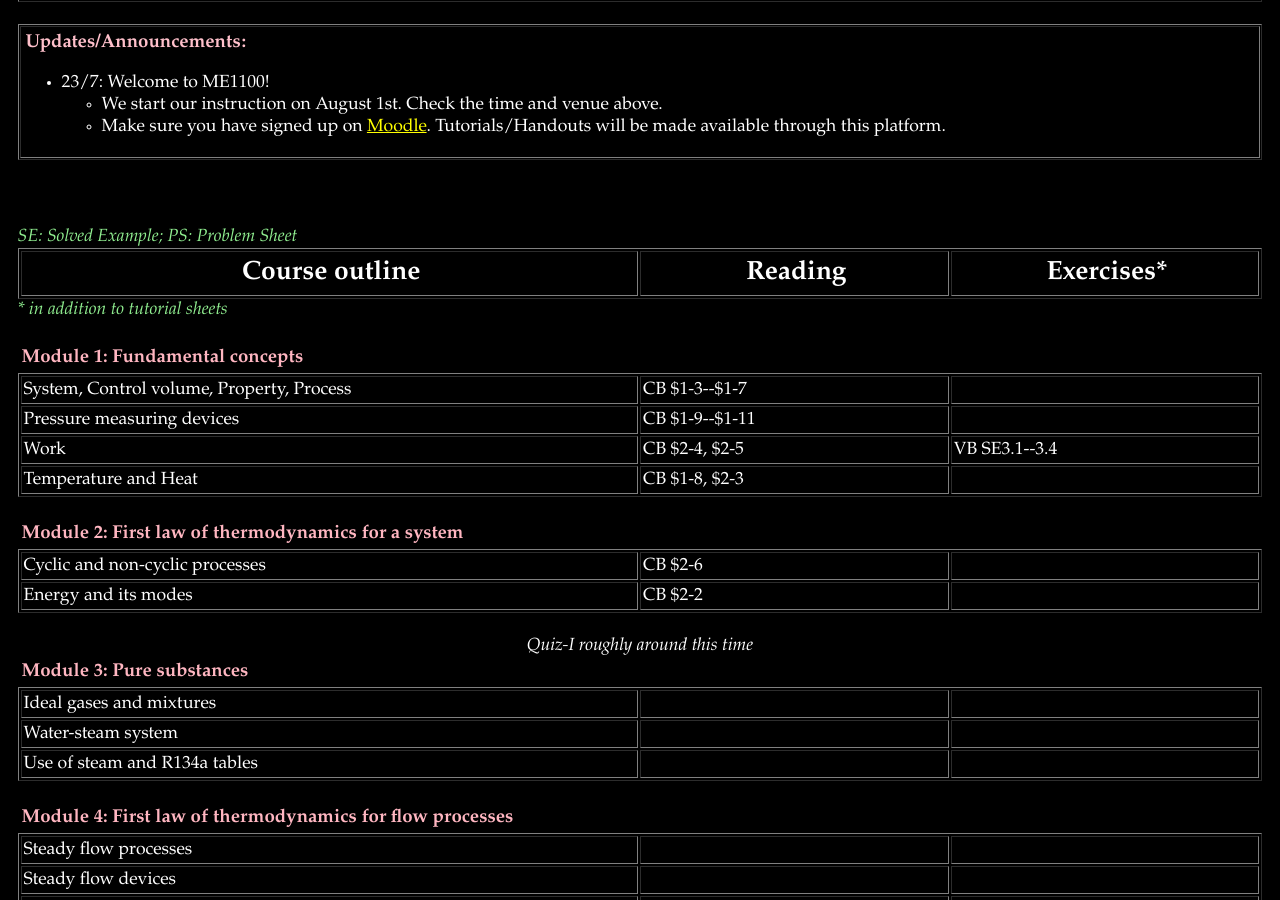
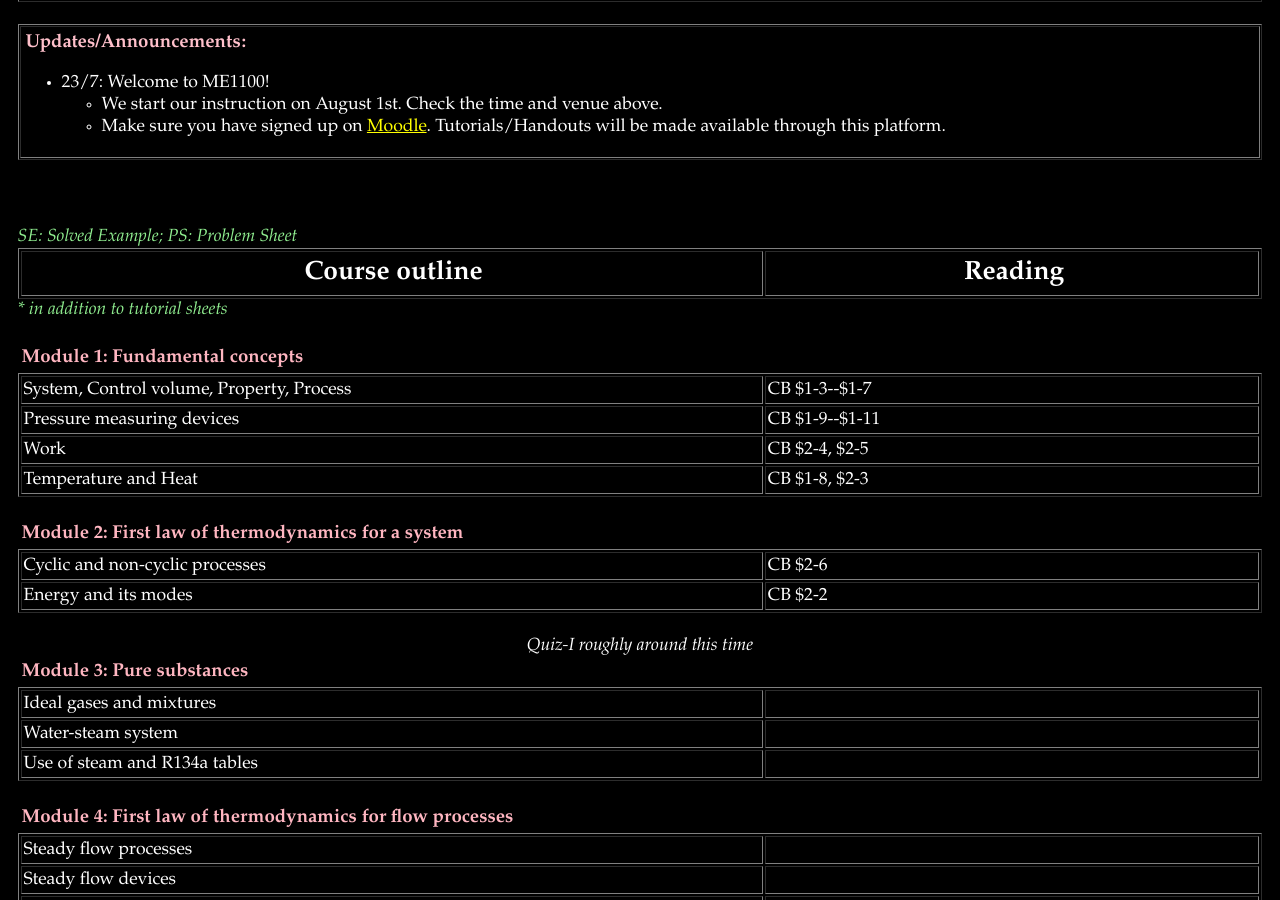
Before and after one commit to krithikasivaram/krithikasivaram.github.io, a Jekyll site: the page teaching/ME1100_Jul_Nov_2019.html, which Jekyll copies as it is, in a window 1280 px wide and 900 px high, scrolled down 989 px. Built offline with Jekyll 4.4.1, drawn with Linux system fonts in a browser that asks for light colours.

Commit message:
rm exercises

```diff
--- a/teaching/ME1100_Jul_Nov_2019.html
+++ b/teaching/ME1100_Jul_Nov_2019.html
@@ -191,12 +191,10 @@ Updates/Announcements:</font></h3>
 <br><br>
 <p><font color="lightgreen"><i>SE: Solved Example; PS: Problem Sheet</i></font></p>
 <table border="1" cellspacing="2" cellpadding="2"  width="100%">
-	<col width = "50%">
-	<col width = "25%">
-	<col width = "25%">
+	<col width = "60%">
+	<col width = "40%">
 	<tr> <th> <h2> Course outline</h2>
 		 <th> <h2> Reading</h2>
-		 <th> <h2> Exercises*</h2>
 	</tr>
 </table>
 <p><font color="lightgreen"><i>* in addition to tutorial sheets</i></font></p>
@@ -204,24 +202,22 @@ Updates/Announcements:</font></h3>
 
 <h3>Module 1: Fundamental concepts </h3>
 <table border="1" cellspacing="2" cellpadding="2" width="100%">
-	<col width = "50%">
-	<col width = "25%">
-	<col width = "25%">
-	<tr> <td> System, Control volume, Property, Process </td> <td> CB $1-3--$1-7</td> <td> </td>
-	<tr> <td> Pressure measuring devices </td>  <td>  CB $1-9--$1-11 </td> <td> </td>
-	<tr> <td> Work </td> <td> CB $2-4, $2-5 </td> <td>  VB SE3.1--3.4 </td>
-	<tr> <td> Temperature and Heat </td> <td> CB $1-8, $2-3</td> <td> </td>
+	<col width = "60%">
+	<col width = "40%">
+	<tr> <td> System, Control volume, Property, Process </td> <td> CB $1-3--$1-7</td>
+	<tr> <td> Pressure measuring devices </td>  <td>  CB $1-9--$1-11 </td>
+	<tr> <td> Work </td> <td> CB $2-4, $2-5 </td>
+	<tr> <td> Temperature and Heat </td> <td> CB $1-8, $2-3</td>
 	</tr>
 </table>
 <br>
 
 <h3>Module 2: First law of thermodynamics for a system</h3>
 <table border="1" cellspacing="2" cellpadding="2" width="100%">
-	<col width = "50%">
-	<col width = "25%">
-	<col width = "25%">
-	<tr> <td> Cyclic and non-cyclic processes </td> <td> CB $2-6 </td> <td> </td>
-	<tr> <td> Energy and its modes  </td> <td> CB $2-2 </td> <td> </td>
+	<col width = "60%">
+	<col width = "40%">
+	<tr> <td> Cyclic and non-cyclic processes </td> <td> CB $2-6 </td>
+	<tr> <td> Energy and its modes  </td> <td> CB $2-2 </td>
 	</tr>
 </table><br>
 
@@ -229,23 +225,21 @@ Updates/Announcements:</font></h3>
 
 <h3>Module 3: Pure substances </h3>
 <table border="1" cellspacing="2" cellpadding="2" width="100%">
-	<col width = "50%">
-	<col width = "25%">
-	<col width = "25%">
-	<tr> <td> Ideal gases and mixtures </td> <td> </td> <td> </td>
-	<tr> <td> Water-steam system  </td> <td> </td> <td> </td>
-	<tr> <td> Use of steam and R134a tables </td> <td> </td> <td> </td>
+	<col width = "60%">
+	<col width = "40%">
+	<tr> <td> Ideal gases and mixtures </td> <td> </td>
+	<tr> <td> Water-steam system  </td> <td> </td>
+	<tr> <td> Use of steam and R134a tables </td> <td> </td>
 	</tr>
 </table><br>
 
 <h3>Module 4: First law of thermodynamics for flow processes </h3>
 <table border="1" cellspacing="2" cellpadding="2" width="100%">
-	<col width = "50%">
-	<col width = "25%">
-	<col width = "25%">
-	<tr> <td> Steady flow processes </td> <td> </td> <td> </td>
-	<tr> <td> Steady flow devices </td> <td> </td> <td> </td>
-	<tr> <td> Unsteady flow processes </td> <td> </td> <td> </td>
+	<col width = "60%">
+	<col width = "40%">
+	<tr> <td> Steady flow processes </td> <td> </td>
+	<tr> <td> Steady flow devices </td> <td> </td>
+	<tr> <td> Unsteady flow processes </td> <td> </td>
 	</tr>
 </table><br>
 
@@ -253,36 +247,33 @@ Updates/Announcements:</font></h3>
 
 <h3>Module 5: Second law for heat engines </h3>
 <table border="1" cellspacing="2" cellpadding="2" width="100%">
-	<col width = "50%">
-	<col width = "25%">
-	<col width = "25%">
-	<tr> <td> Direct and reverse heat engines </td> <td> </td> <td> </td>
-	<tr> <td> Thermal efficiency</td> <td> </td> <td> </td>
-	<tr> <td> Reversible processes, internal and external irreversiblity</td> <td> </td> <td> </td>
-	<tr> <td> Carnot cycle, Absolute temperature scale</td> <td> </td> <td> </td>
+	<col width = "60%">
+	<col width = "40%">
+	<tr> <td> Direct and reverse heat engines </td> <td> </td>
+	<tr> <td> Thermal efficiency</td> <td> </td>
+	<tr> <td> Reversible processes, internal and external irreversiblity</td> <td> </td>
+	<tr> <td> Carnot cycle, Absolute temperature scale</td> <td> </td>
 	</tr>
 </table><br>
 
 
 <h3>Module 6: Second law for processes </h3>
 <table border="1" cellspacing="2" cellpadding="2" width="100%">
-	<col width = "50%">
-	<col width = "25%">
-	<col width = "25%">
-	<tr> <td> Entropy change for processes </td> <td> </td> <td> </td>
-	<tr> <td> Isentropic efficiency, Irreversibilty </td> <td> </td> <td> </td>
+	<col width = "60%">
+	<col width = "40%">
+	<tr> <td> Entropy change for processes </td> <td> </td>
+	<tr> <td> Isentropic efficiency, Irreversibilty </td> <td> </td>
 	</tr>
 </table><br>
 
 
 <h3>Module 7: Thermodynamic cycles </h3>
 <table border="1" cellspacing="2" cellpadding="2" width="100%">
-	<col width = "50%">
-	<col width = "25%">
-	<col width = "25%">
-	<tr> <td> Rankine cycle </td> <td> </td> <td> </td>
-	<tr> <td> Brayton cycle </td> <td> </td> <td> </td>
-	<tr> <td> Vapor compression cycle </td> <td> </td> <td> </td>
+	<col width = "60%">
+	<col width = "40%">
+	<tr> <td> Rankine cycle </td> <td> </td>
+	<tr> <td> Brayton cycle </td> <td> </td>
+	<tr> <td> Vapor compression cycle </td> <td> </td>
 	</tr>
 </table><br>
 
```
